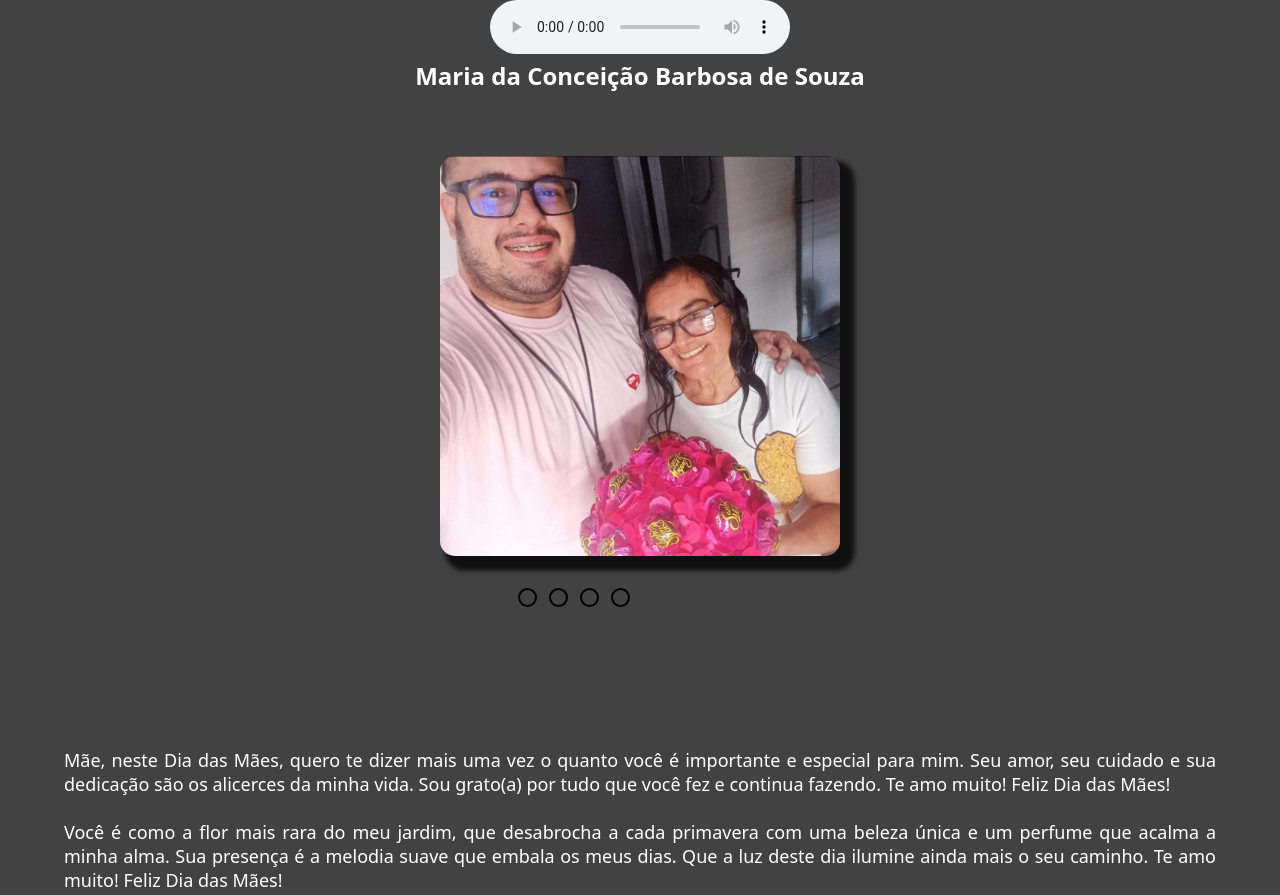
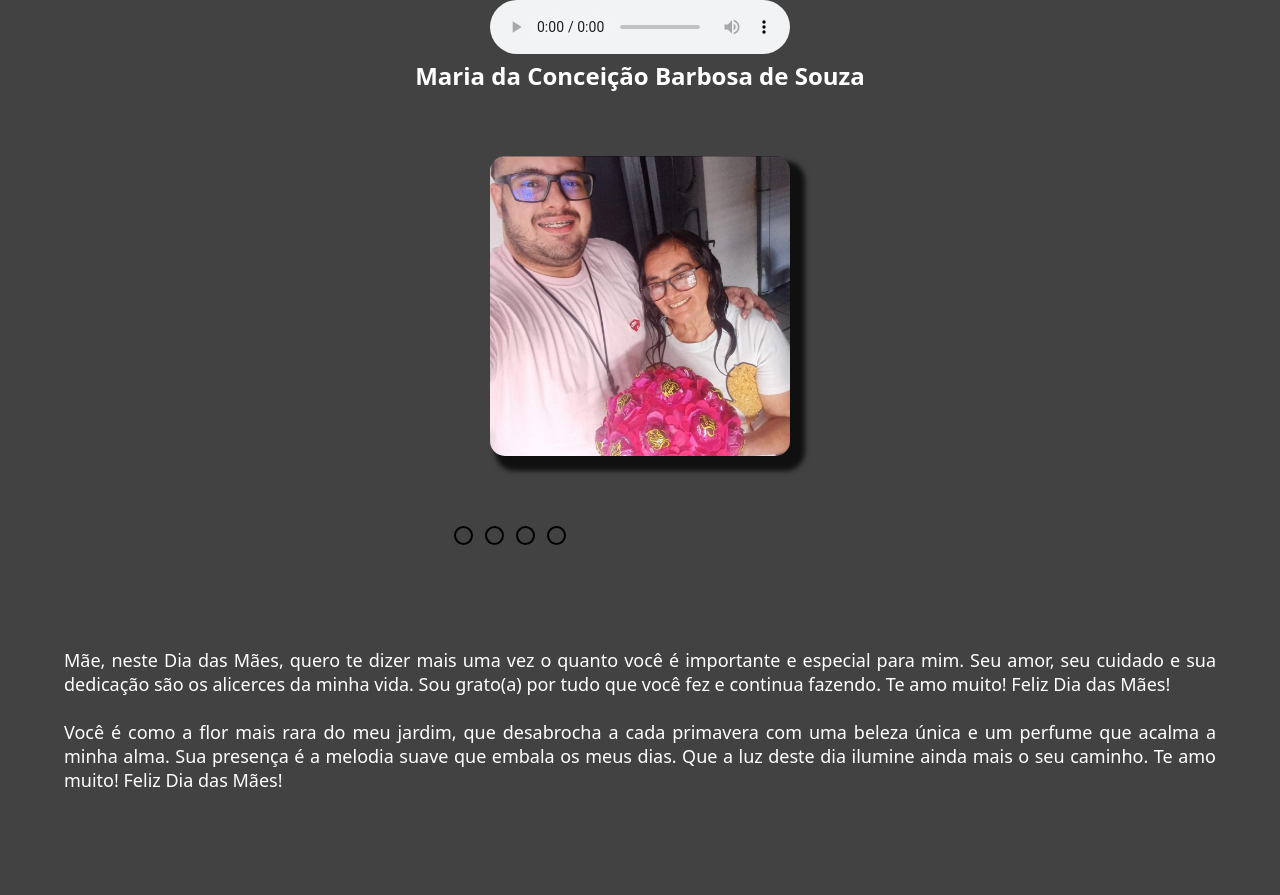
Before and after one commit to dev-felipeduarte/dia-das-maes, a plain HTML site: page index.html in a window 1280 px wide. Shown: the top 895 px of the page. Drawn offline with Linux system fonts and the light colour scheme.

Commit message:
Add files via upload

```diff
--- a/assets/css/mae.css
+++ b/assets/css/mae.css
@@ -19,8 +19,8 @@ body {
 }
 
 .imagens {
-    height: 400px;
-    width: 400px;
+    height: 300px;
+    width: 300px;
     border-radius: 15px;
     overflow: hidden;
     margin: auto;
@@ -34,7 +34,7 @@ body {
 
 .navigation {
     position: absolute;
-    margin: 2% 40%;
+    margin: 5% 35%;
     display: flex;
 }
 
--- a/index.html
+++ b/index.html
@@ -57,7 +57,9 @@
         <p class="textoMae2">
             Lembra de todas as vezes que conversamos sobre as coisas da vida, quando conversamos os planos futuros e muito mais. Cada momento são único e super especial. Quero que saiba que hoje pode até ser considerado o dia das Mães, mas todo dia é o seu dia. <br><br>
 
-            Então quero que saiba que você é uma mãe incrivel e de um coração gigantesco, cada ensinamento foi de estrema importancia para o meu crescimento. Você sempre fez o possível e o impossivel para que possamos ter uma vida e maravilhosa com muito amor e carinho.
+            Então quero que saiba que você é uma mãe incrivel e de um coração gigantesco, cada ensinamento foi de estrema importancia para o meu crescimento. Você sempre fez o possível e o impossivel para que possamos ter uma vida e maravilhosa com muito amor e carinho. <br><br>
+
+            É uma simples homenagem, mas espero que goste dessa forma de carinho.
         </p>
     </section>
 </body>
```
